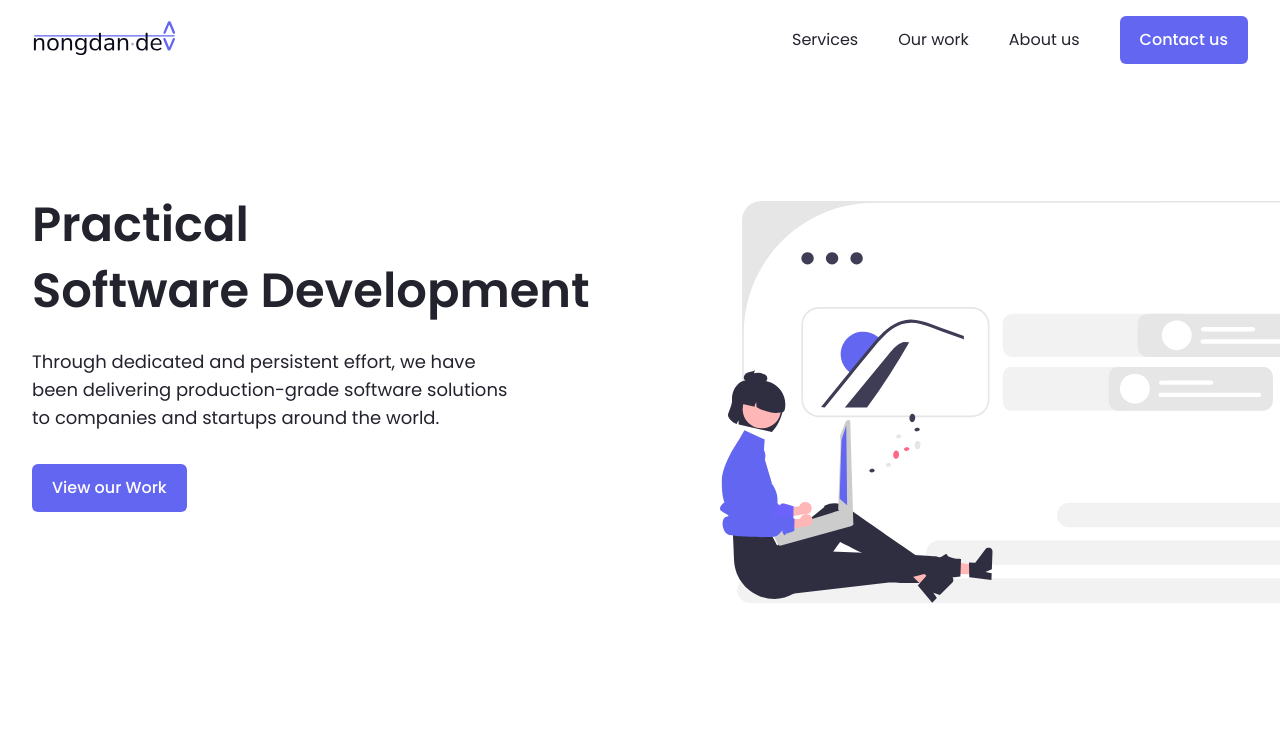
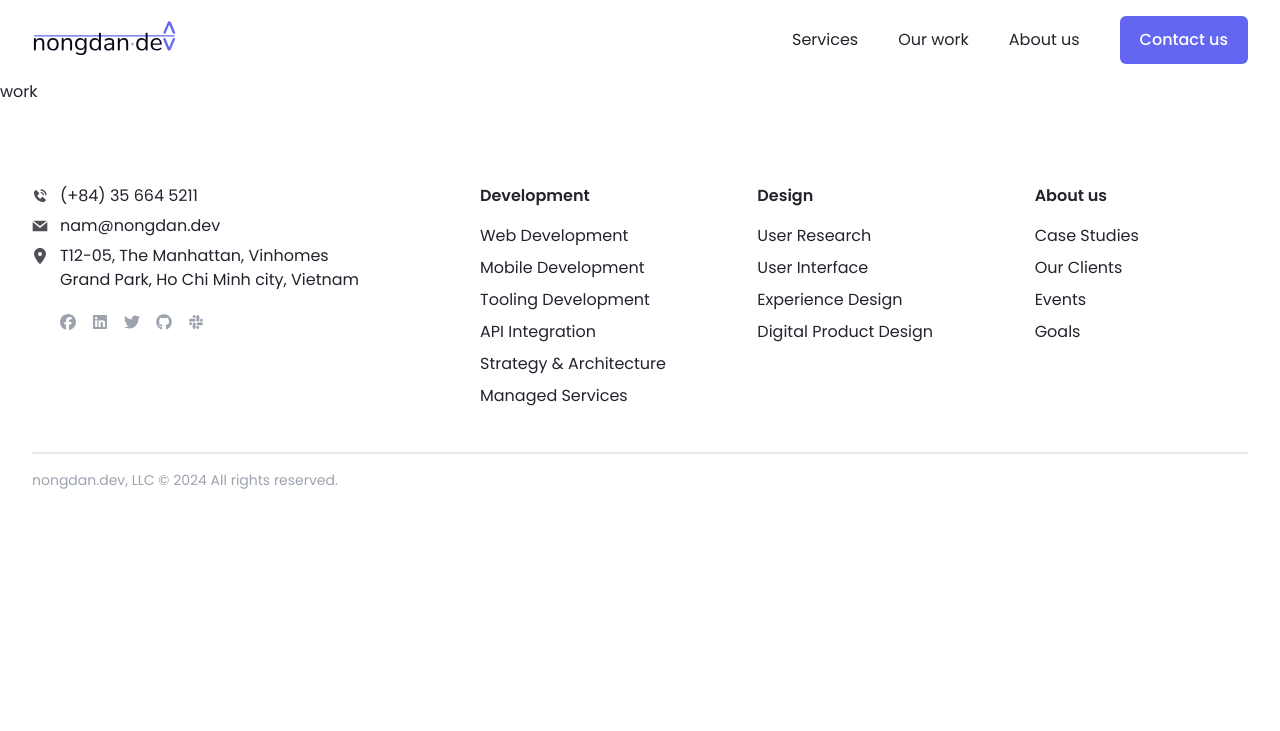
Before and after one commit to nongdan-dev/website, a React (Vite) app: page /work in a window 1280 px wide. Before the commit this address led to /. Shown: the top 731 px of the page. Built offline with nearby package versions, Linux system fonts and the light colour scheme.

Commit message:
Create our work page

```diff
--- a/src/App.tsx
+++ b/src/App.tsx
@@ -4,6 +4,7 @@ import Layout from './layout'
 import AboutUsPage from './pages/AboutUs'
 import ContactPage from './pages/Contact'
 import HomePage from './pages/Home'
+import OurWorkPage from './pages/OurWork'
 
 function App() {
   return (
@@ -12,6 +13,7 @@ function App() {
         <Route path='/' element={<Layout />}>
           <Route index element={<HomePage />} />
           <Route path='/contact' element={<ContactPage />} />
+          <Route path='/work' element={<OurWorkPage />} />
           <Route path='/about-us' element={<AboutUsPage />} />
         </Route>
         <Route path='*' element={<Navigate to='/' replace />} />
--- a/src/pages/Home/index.tsx
+++ b/src/pages/Home/index.tsx
@@ -92,7 +92,7 @@ function HomePage() {
         </ul>
         <div className='mt-10'>
           <Link
-            to='/projects'
+            to='/work'
             className='inline-flex items-center gap-2 font-semibold text-indigo-500'
           >
             Explore our work <FaArrowRightLong />
--- /dev/null
+++ b/src/pages/OurWork/index.tsx
@@ -0,0 +1,5 @@
+function OurWorkPage() {
+  return <div>work</div>
+}
+
+export default OurWorkPage
```
